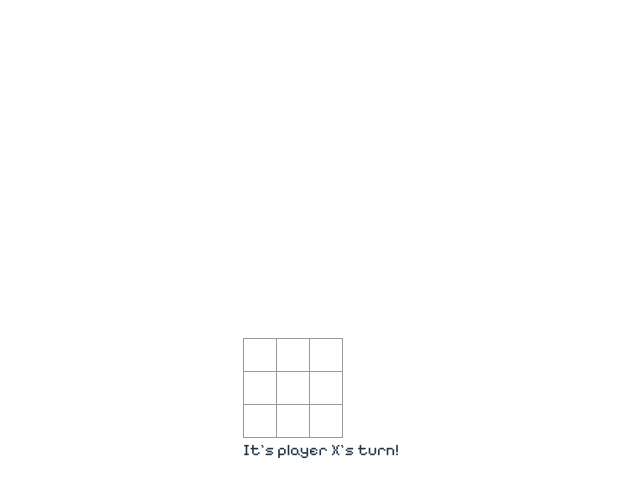
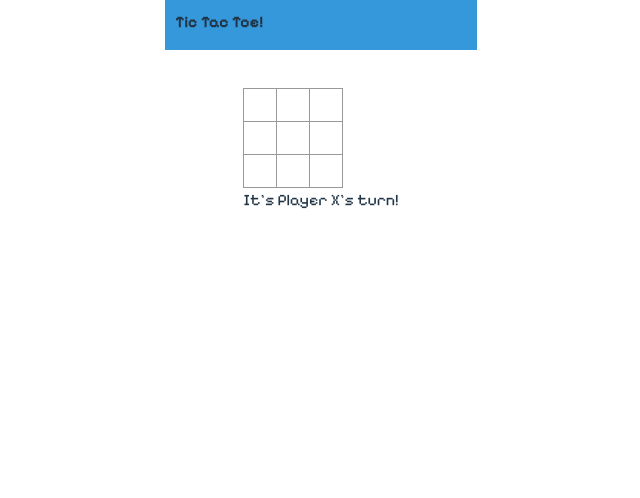
Before and after one commit to rcchao/tic-tac-toe-desktop-app, a React (Vite) app: page /game in a window 1280 px wide. Shown: the top 498 px of the page, without its empty margins (319-959 px from the left). Built offline with nearby package versions, Linux system fonts and the light colour scheme.

Commit message:
Add dummy header with title

```diff
--- a/index.html
+++ b/index.html
@@ -4,7 +4,6 @@
     <meta charset="UTF-8" />
     <link rel="icon" type="image/svg+xml" href="/vite.svg" />
     <meta name="viewport" content="width=device-width, initial-scale=1.0" />
-    <title>Tic Tac Toe!</title>
   </head>
   <body>
     <div id="root"></div>
--- a/src/ui/App.css
+++ b/src/ui/App.css
@@ -1,7 +1,8 @@
 #root {
-  max-width: 312px;
+  max-width: 100%;
+  height: 100%;
+  display: flex;
   margin: 0 auto;
-  padding: 2rem;
   text-align: center;
 }
 
--- a/src/ui/App.tsx
+++ b/src/ui/App.tsx
@@ -8,6 +8,8 @@ import Homepage from "./pages/Homepage";
 import Gamepage from "./pages/Gamepage";
 import Endpage from "./pages/Endpage";
 import "./App.css";
+import "./index.css";
+import TitleBar from "./components/TitleBar"
 
 function App() {
   const [outcome, setOutcome] = useState<string | null>(null);
@@ -26,6 +28,7 @@ function App() {
 
   return (
     <div>
+      <TitleBar/>
       <Routes>
         <Route path="/" element={<Homepage />} />
         <Route
--- a/src/ui/components/Board.tsx
+++ b/src/ui/components/Board.tsx
@@ -45,7 +45,7 @@ function Board({onOutcomeChange}: BoardProps) {
   const outcome = declareOutcome(squares)
   let gameStatus
   if (!outcome) {
-    gameStatus = "It's player " + (XisNext ? "X" : "O") + "'s turn!"
+    gameStatus = "It's Player " + (XisNext ? "X" : "O") + "'s turn!"
   }
 
   // update outcome to pass state up
@@ -53,10 +53,13 @@ function Board({onOutcomeChange}: BoardProps) {
     onOutcomeChange(outcome);
   }, [outcome, onOutcomeChange])
 
+  // TODO: get rid of inline CSS and change it
   return (
-    <div>
-        {Array.from({ length: BOARD_SIZE }, (_, rowIndex) => renderRow(rowIndex))}
-        <div>{gameStatus}</div>
+    <div style={{display: 'flex',justifyContent: 'center', alignItems: 'center', height: '200px' }}>
+      <div>
+      {Array.from({ length: BOARD_SIZE }, (_, rowIndex) => renderRow(rowIndex))}
+      <div>{gameStatus}</div>
+      </div>
     </div>
   );
 }
--- /dev/null
+++ b/src/ui/components/TitleBar.tsx
@@ -0,0 +1,11 @@
+import "../index.css";
+
+function TitleBar() {
+  return (
+    <div className="title-bar-header">
+      Tic Tac Toe!
+    </div>
+  );
+}
+
+export default TitleBar;
--- a/src/ui/index.css
+++ b/src/ui/index.css
@@ -39,7 +39,6 @@ a:hover {
 body {
   margin: 0;
   display: flex;
-  place-items: center;
   min-width: 312px;
   min-height: 100vh;
 }
@@ -81,3 +80,15 @@ button:focus-visible {
     background-color: #f9f9f9;
   }
 }
+
+.title-bar-header {
+  width: 312px;
+  height: 50px;
+  background-color: #3498db;
+  text-align: left;
+  box-sizing: border-box;
+  display: flex;
+  padding-top: 10px;
+  padding-left: 10px;
+  font-weight: bold;
+}
```
Also changed, not shown: src/electron/main.ts (+10 -2 lines).
